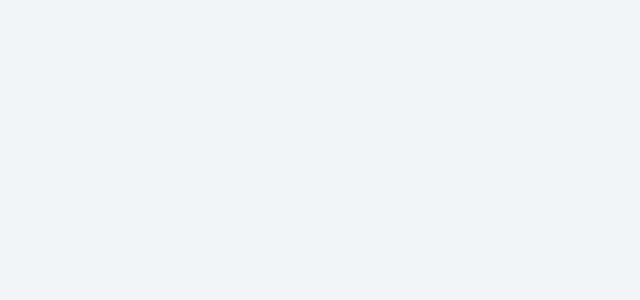
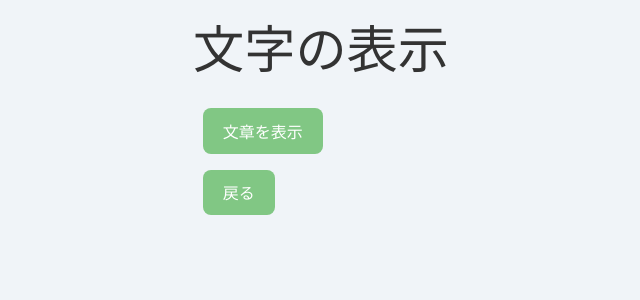
Before and after one commit to sik-nyan/hello-react-portfolio, a React (Vite) app: page /string in a window 1280 px wide. Before the commit this address had no page. Shown: the top 300 px of the page, without its empty margins (319-959 px from the left). Built offline with nearby package versions, Linux system fonts and the light colour scheme.

Commit message:
日付表示機能を追加

```diff
--- a/src/App.jsx
+++ b/src/App.jsx
@@ -4,6 +4,7 @@ import Counter from './pages/Counter';
 import TodoList from './pages/TodoList';
 import InputTextDisp from './pages/InputTextDisp';
 import CountdownTimer from './pages/CountdownTimerDisp';
+import String from './pages/String';
 
 
 function App() {
@@ -14,6 +15,7 @@ function App() {
       <Route path="/todo" element={<TodoList />} />
       <Route path="/inputText" element={<InputTextDisp />} />
       <Route path="/countdownTimer" element={<CountdownTimer />} />
+      <Route path="/string" element={<String />} />
     </Routes>
   );
 }
--- a/src/components/CountdownTimer.jsx
+++ b/src/components/CountdownTimer.jsx
@@ -22,7 +22,7 @@ function CountdownTimer() {
         let timer;
 
         // setIntervalで秒数を1ずつ減らす
-        if (isRunning && seconds > 0){
+        if (isRunning && timer > 0){
             timer = setInterval(() => {
                 setSeconds(prev => prev - 1);// 前の状態の数字から１引く
 
--- a/src/pages/Home.jsx
+++ b/src/pages/Home.jsx
@@ -14,6 +14,7 @@ function Home() {
         <li><Link to="/todo">ToDoList練習</Link></li>
         <li><Link to="/inputText">リアルタイム文字カウンター</Link></li>
         <li><Link to="/countdownTimer">カウントダウンタイマー</Link></li>
+        <li><Link to="/string">文字を表示</Link></li>
         {/* 今後ここにどんどん追加 */}
       </ul>
     </div>
--- a/src/pages/InputTextDisp.jsx
+++ b/src/pages/InputTextDisp.jsx
@@ -9,7 +9,6 @@ function InputTextDisp () {
     // 戻るボタン用
     const navigate = useNavigate();
 
-    //カスタムフック宣言
     const {
         inputText,
         inputCnt,
--- /dev/null
+++ b/src/pages/String.jsx
@@ -0,0 +1,39 @@
+// src/pages/String.jsx
+import '../index.css';
+import '../Pages.css';
+import { useNavigate } from 'react-router-dom';
+import { useState } from 'react';
+
+
+// ボタンを押すと、ページに今日の日付が表示される
+function String () {
+    // 文言の状態管理
+    const [string, setString] = useState('');
+    // 戻るボタン
+    const navigate = useNavigate();
+
+    // ボタンを押した時の処理
+    const handleClick = () => {
+        // 今日の日付を取得する
+        const today = new Date()
+
+        // 日付を整形
+        const year = today.getFullYear()
+        const month = ('0' + (today.getMonth() + 1)).slice(-2)
+        const day = ('0' + today.getDate()).slice(-2)
+
+        setString('今日の日付：' + year + '年' + month + '月' + day + '日')
+    }
+
+    return (
+        <div className='container'>
+            <h1>文字の表示</h1>
+            <h3>{string}</h3>
+            <button onClick={handleClick}>文章を表示</button>
+            <br/>
+            <button onClick={() => navigate(-1)}>戻る</button>
+        </div>
+    );
+}
+
+export default String;
```
Also changed, not shown: 1 other file (tests, documents, lock files or other folders).
